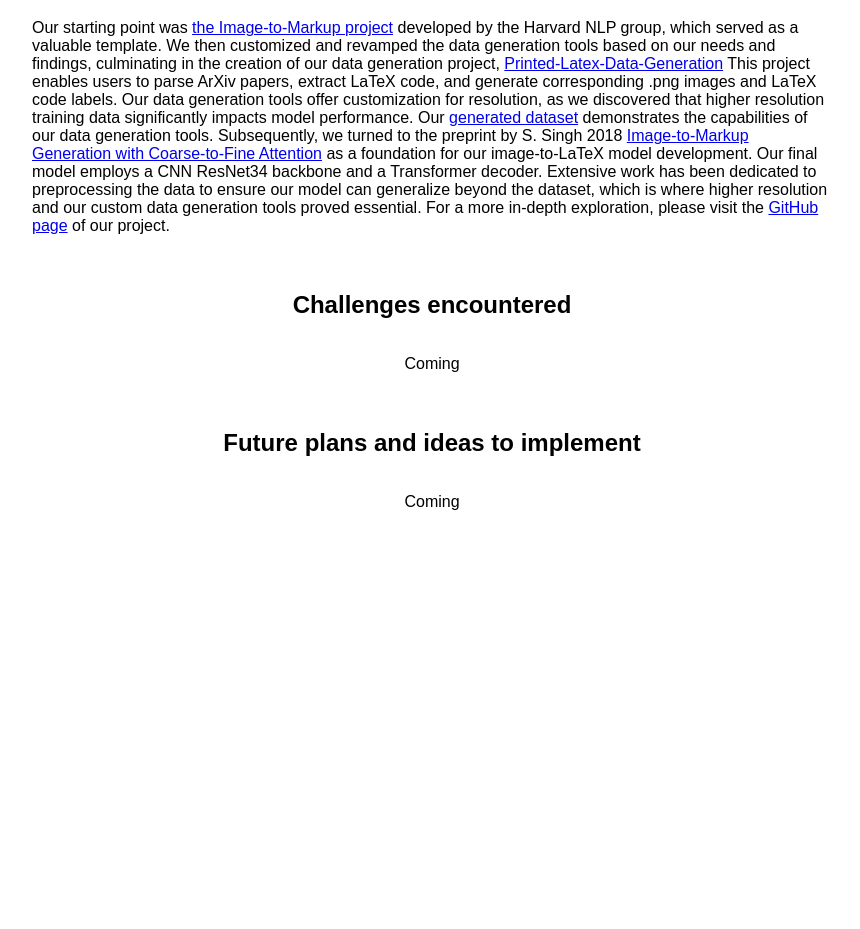
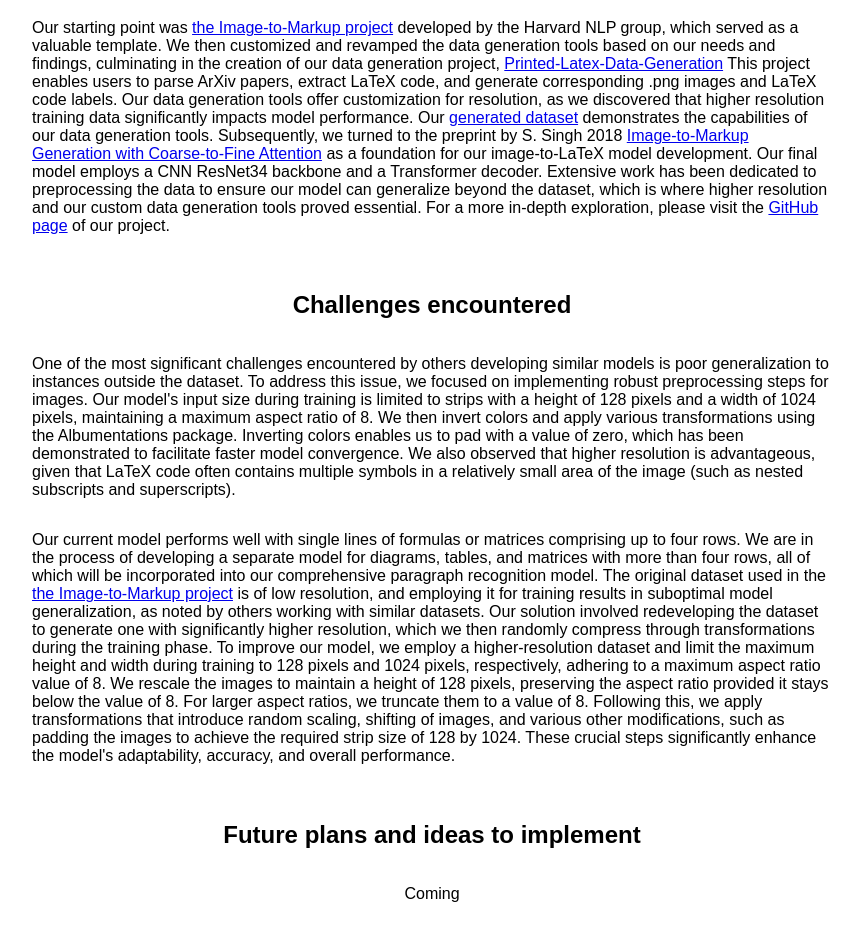
Before and after one commit to gmarus777/Im2Tex-app, a plain HTML site: page docs/about.html in a window 1280 px wide. Shown: the part 1220-2149 px from the top of the page, without its empty margins (208-1068 px from the left). Before the commit the page ends 1757 px from the top, so only its background shows below. Drawn offline with Linux system fonts and the light colour scheme.

Commit message:
added website

```diff
--- a/docs/about.html
+++ b/docs/about.html
@@ -126,7 +126,41 @@
     <section id="Challenges encountered">
         <h2>Challenges encountered</h2>
         <div style="display: flex; flex-direction: column; align-items: center; max-width: 800px; margin: 0 auto; text-align: left;">
-        <p> Coming</p>
+        <p> One of the most significant challenges encountered by others developing similar models is poor generalization to instances outside the dataset.
+            To address this issue, we focused on implementing robust preprocessing steps for images.
+             Our model's input size during training is limited to strips with a height of 128 pixels and a width of 1024 pixels,
+              maintaining a maximum aspect ratio of 8. We then invert colors and apply various transformations using the Albumentations package.
+               Inverting colors enables us to pad with a value of zero, which has been demonstrated to facilitate faster model convergence.
+                We also observed that higher resolution is advantageous, given that LaTeX code often contains multiple symbols in a relatively
+                 small area of the image (such as nested subscripts and superscripts).
+            </p>
+            <p>
+            Our current model performs well with single lines of formulas or matrices comprising up to four rows.
+             We are in the process of developing a separate model for diagrams, tables, and matrices with more than four rows,
+              all of which will be incorporated into our comprehensive paragraph recognition model.
+            The original dataset used in the
+
+             <a href="https://im2markup.yuntiandeng.com" target="_blank">the Image-to-Markup project</a>
+
+             is of low resolution,
+             and employing it for training results in suboptimal model generalization, as noted by others working with similar datasets.
+              Our solution involved redeveloping the dataset to generate one with significantly higher resolution,
+               which we then randomly compress through transformations during the training phase.
+
+
+                 To improve our model, we employ a higher-resolution dataset and
+                  limit the maximum height and width during training to 128 pixels and 1024 pixels,
+                   respectively, adhering to a maximum aspect ratio value of 8.
+                    We rescale the images to maintain a height of 128 pixels,
+                     preserving the aspect ratio provided it stays below the value of 8.
+                      For larger aspect ratios, we truncate them to a value of 8.
+                       Following this, we apply transformations that introduce random scaling,
+                        shifting of images, and various other modifications,
+                         such as padding the images to achieve the required strip size of 128 by 1024.
+                          These crucial steps significantly enhance the model's adaptability, accuracy, and overall performance.
+
+
+        </p>
 
 
         </div>
```
